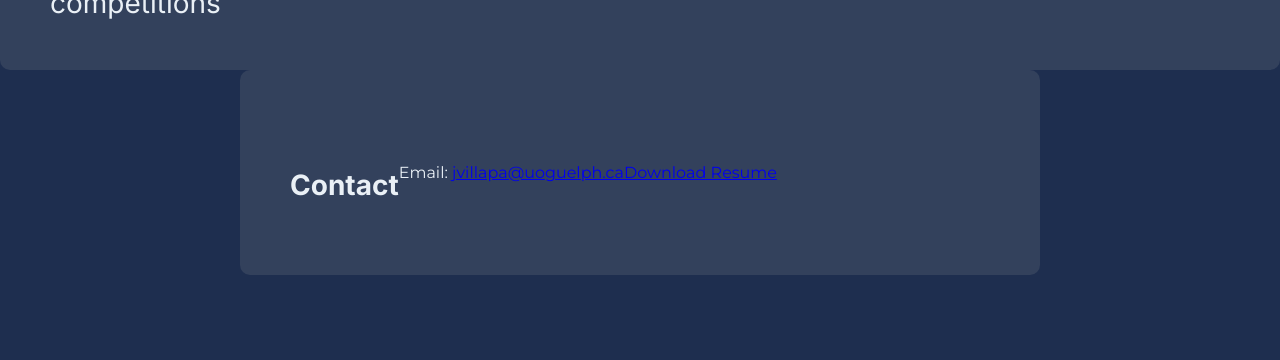
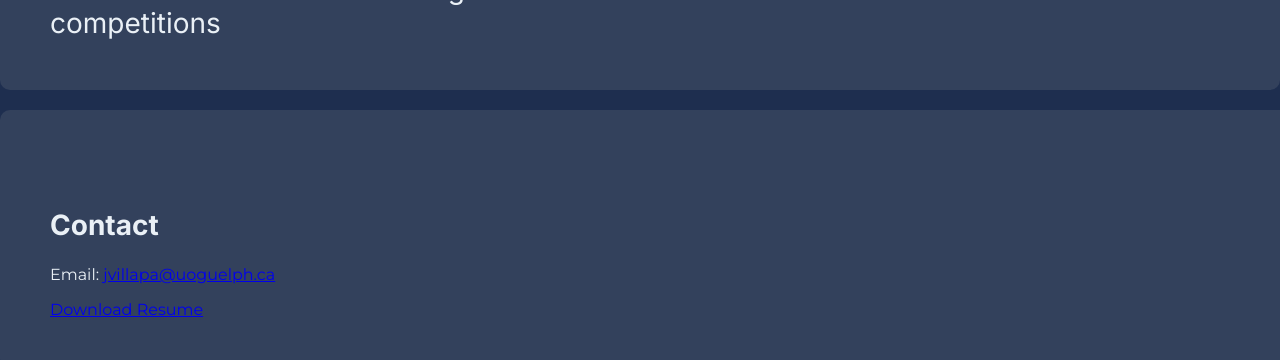
Before and after one commit to JedRenz0/website, a React (Vite) app in the folder website/: page / in a window 1280 px wide. Shown: the part 790-1150 px from the top of the page. Before the commit the page ends 1065 px from the top, so only its background shows below. Built offline with nearby package versions, Linux system fonts and the light colour scheme.

Commit message:
polished contact and added banner for it

```diff
--- a/website/src/components/Contact.jsx
+++ b/website/src/components/Contact.jsx
@@ -2,9 +2,10 @@ export default function Contact(){
     return(
         <section id="contact">
             <div className="contact-wrap">
-                <h2>Contact</h2>
-                <p>Email: <a href="mailto:jvillapa@uoguelph.ca">jvillapa@uoguelph.ca</a></p>
-                <a href="resume.pdf" target="_blank">Download Resume</a>
+                    <h2>Contact</h2>
+                    <h1></h1>
+                    <p>Email: <a href="mailto:jvillapa@uoguelph.ca">jvillapa@uoguelph.ca</a></p>
+                    <a href="resume.pdf" target="_blank">Download Resume</a>
             </div>
         </section>
     );
--- a/website/src/index.css
+++ b/website/src/index.css
@@ -52,6 +52,9 @@ button:focus-visible {
   .hero-photo{
     margin-top: 20px;
   }
+  .contact-wrap{
+    margin-top: 20px;
+  }
 }
 
 
@@ -103,18 +106,24 @@ button:focus-visible {
   font-size: 28px;
   margin-top: 48px;
 }
+
 .hero-wrap{
+  margin-top: 20px;
   background-color: #33415c;
   padding: 50px;
   border-radius: 10px;
   width: fit-content;
 }
 .contact-wrap{
-  display: flex;
-  align-items: center;
+  justify-content: space-between;
+  gap: 40px;
+  max-width: 1200px;
   margin: 0 auto;
+  margin-top: 20px;
+  padding: 40px 20px;
+
   background-color: #33415c;
   padding: 50px;
   border-radius: 10px;
-  width: 700px;
+  width: 1280px;
 }
```
